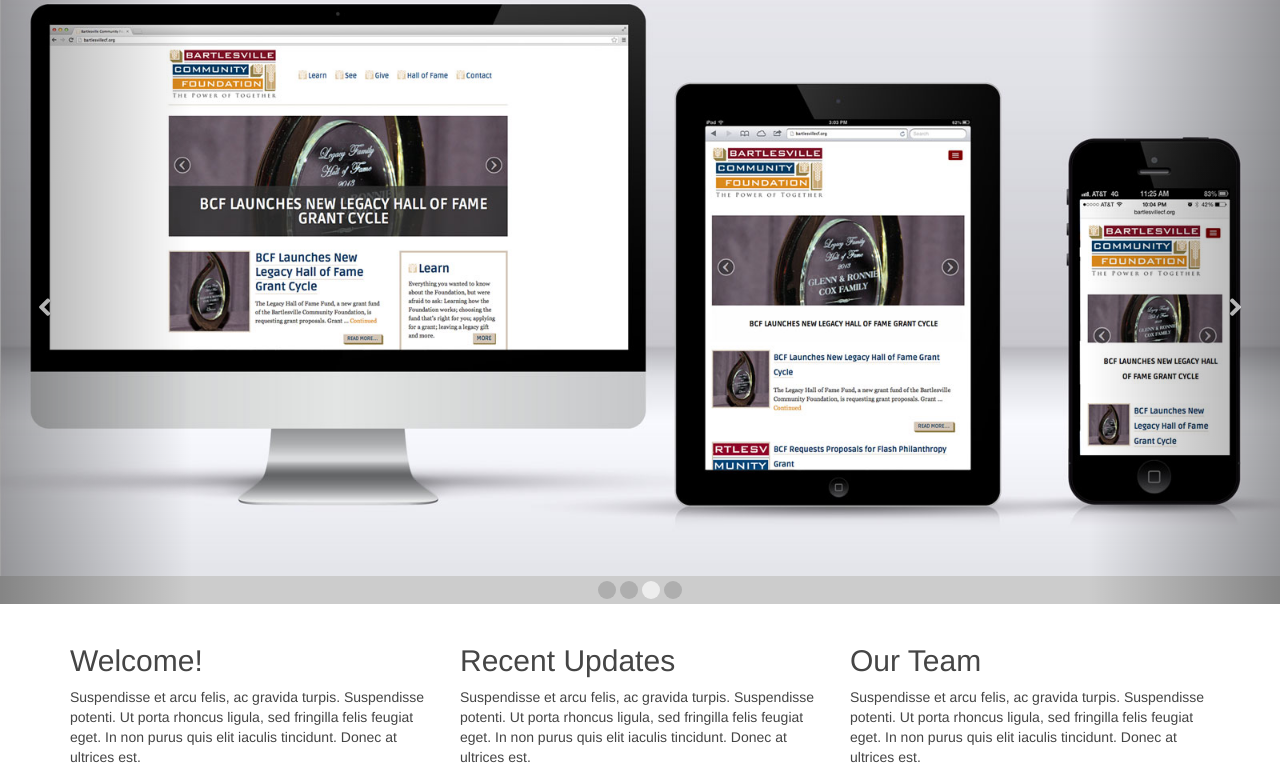
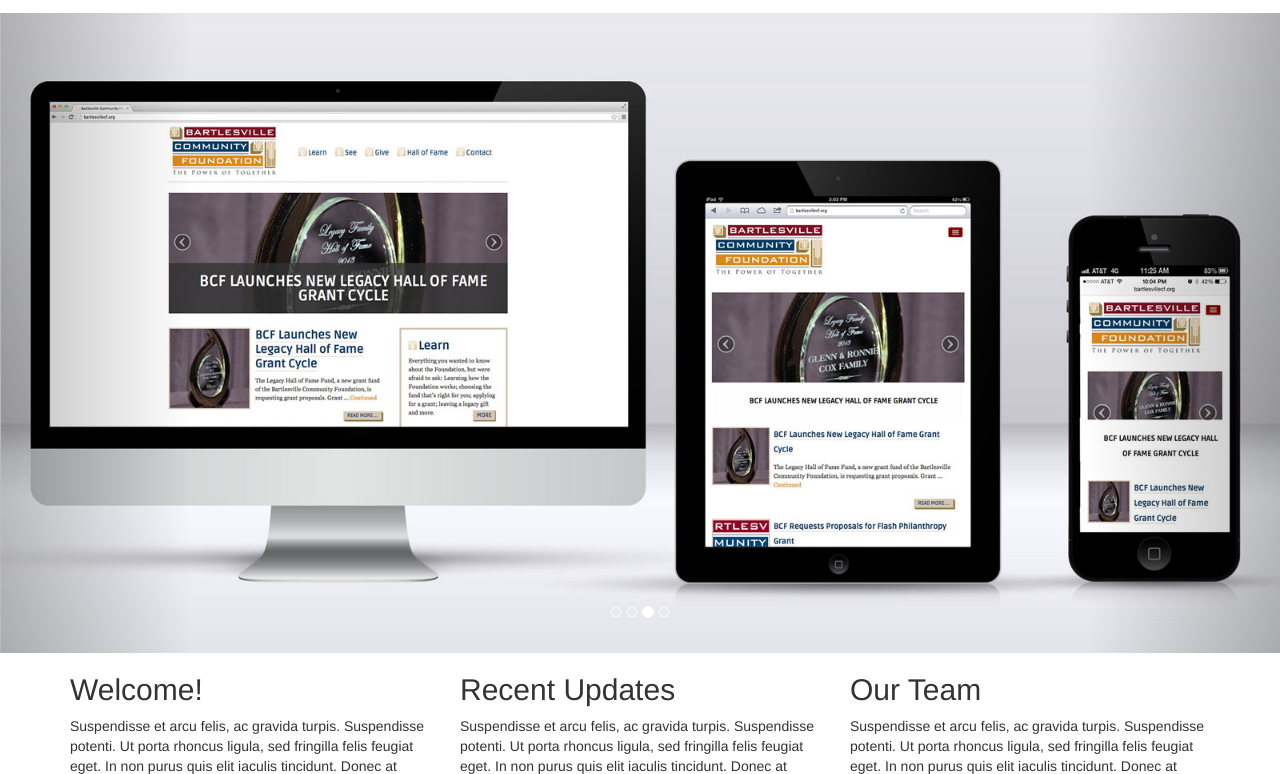
Before and after one commit to double2014/site, a plain HTML site: page index.html in a window 1280 px wide. Shown: the part 73-847 px from the top of the page. Drawn offline with nearby package versions, Linux system fonts and the light colour scheme; files that its build step writes are made by us from their sources.

Commit message:
Update index.html

```diff
--- a/index.html
+++ b/index.html
@@ -13,7 +13,7 @@
 
         <!-- Place favicon.ico and apple-touch-icon.png in the root directory -->
 
-        <link rel="stylesheet" href="./css/__main.css">
+        <link rel="stylesheet" href="./css/main.css">
         <!-- Modernizr -->
         <script src="./js/vendor/modernizr-2.6.2.min.js"></script>
         <!-- Respond.js for IE 8 or less only -->
```
